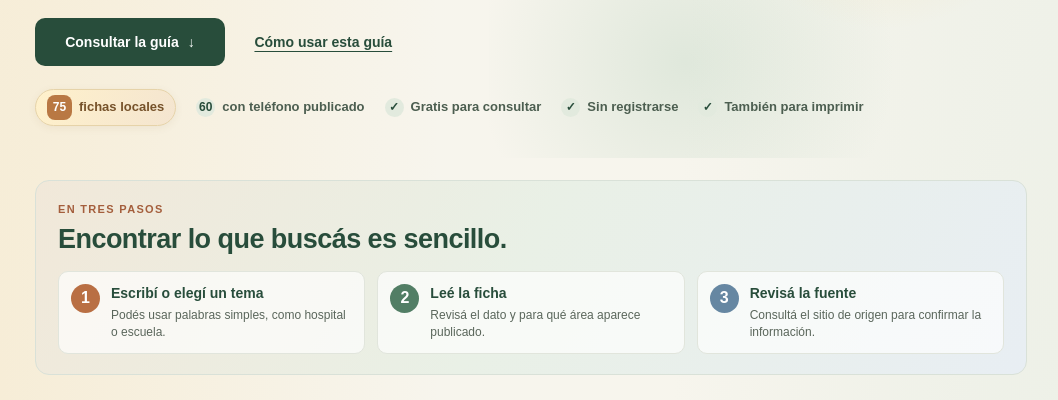
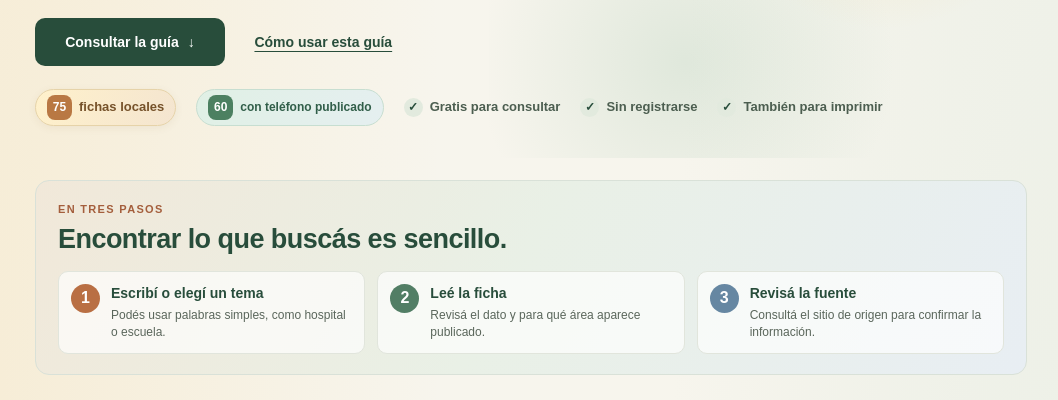
Before and after one commit to eliasmartinezcultural-glitch/SOPORTE-LOCAL, a plain HTML site: page index.html in a window 1280 px wide. Shown: the part 358-758 px from the top of the page, without its empty margins (109-1167 px from the left). Drawn offline with Linux system fonts and the light colour scheme.

Commit message:
Diseña el segundo indicador de contactos telefónicos

```diff
--- a/styles.css
+++ b/styles.css
@@ -447,3 +447,7 @@ body{background:radial-gradient(ellipse at 8% 5%,rgba(244,204,125,.20),transpare
 .directory-total{padding:5px 11px;border:1px solid #e6d3a9;border-radius:999px;background:linear-gradient(110deg,#fff1cb,#f4e5d0);color:#76522a;font-weight:800;box-shadow:0 2px 8px rgba(118,82,42,.07)}
 .directory-total b{width:25px;height:25px;background:#b97843;color:#fff;font-size:12px;border-radius:8px}
 @media(max-width:560px){.directory-total{width:max-content;max-width:100%;padding:5px 9px}}
+
+.directory-phone-total{padding:5px 11px;border:1px solid #c7ded1;border-radius:999px;background:linear-gradient(110deg,#e0f0e5,#e5eff0);color:#315e49;font-size:12px;font-weight:800}
+.directory-phone-total b{width:25px;height:25px;background:#4c8061;color:#fff;font-size:12px;border-radius:8px}
+@media(max-width:560px){.directory-phone-total{width:max-content;max-width:100%;padding:5px 9px}}
```
